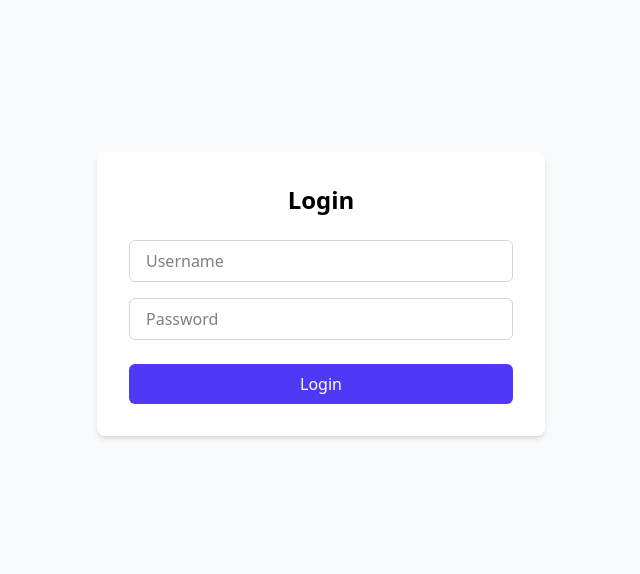
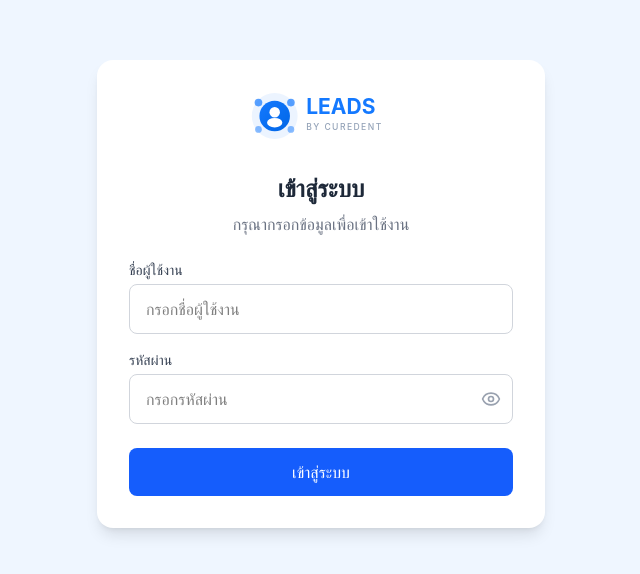
Before and after one commit to cure-connect/lead-web, a React (Vite) app: page /login in a window 1280 px wide. Shown: the part 106-680 px from the top of the page, without its empty margins (319-959 px from the left). Built offline with nearby package versions, Linux system fonts and the light colour scheme; no server answers.

Commit message:
update login page
- add lead logo to login form
- edit background login page
- edit size lead logo

```diff
--- a/src/pages/Login.tsx
+++ b/src/pages/Login.tsx
@@ -1,6 +1,8 @@
 import React, { useState } from 'react';
 import { useNavigate } from 'react-router-dom';
 import { useAuth } from '../context/AuthContext';
+import { Eye, EyeOff } from 'lucide-react';
+import logo from '../assets/leads-logo.svg';
 
 const API_BASE = import.meta.env.VITE_AUTH_URL;
 const API_KEY = import.meta.env.VITE_API_KEY;
@@ -8,15 +10,21 @@
 const Login: React.FC = () => {
   const [username, setUsername] = useState('');
   const [password, setPassword] = useState('');
+  const [showPassword, setShowPassword] = useState(false);
   const [loading, setLoading] = useState(false);
+  const [error, setError] = useState('');
 
   const { login } = useAuth();
   const navigate = useNavigate();
 
   const handleSubmit = async (e: React.FormEvent) => {
     e.preventDefault();
+    setError('');
 
-    if (!username.trim() || !password.trim()) return;
+    if (!username.trim() || !password.trim()) {
+      setError('กรุณากรอก Username และ Password');
+      return;
+    }
 
     try {
       setLoading(true);
@@ -45,43 +53,78 @@
       login(result.data);
 
       navigate('/leads');
-    } catch (error) {
-      alert('Username หรือ Password ไม่ถูกต้อง');
+    } catch {
+      setError('Username หรือ Password ไม่ถูกต้อง');
     } finally {
       setLoading(false);
     }
   };
 
   return (
-    <div className="flex items-center justify-center min-h-screen bg-gray-50">
+    <div className="flex items-center justify-center min-h-screen bg-blue-50">
       <form
         onSubmit={handleSubmit}
-        className="bg-white p-8 rounded-lg shadow-md w-full max-w-md"
+        className="bg-white p-8 rounded-2xl shadow-lg w-full max-w-md mx-4"
       >
-        <h2 className="text-2xl font-bold mb-6 text-center">Login</h2>
 
+        <div className="mb-8 text-center">
+          <img src={logo} alt="Leads Logo" className="h-12 mx-auto" />
+        </div>
+
+        <h2 className="text-2xl font-bold mb-2 text-center text-gray-800">
+          เข้าสู่ระบบ
+        </h2>
+        <p className="text-gray-500 text-center mb-6">
+          กรุณากรอกข้อมูลเพื่อเข้าใช้งาน
+        </p>
+
+        {error && (
+          <div className="mb-4 p-3 bg-red-50 border border-red-200 rounded-lg text-red-600 text-sm">
+            {error}
+          </div>
+        )}
+
+        <div className="mb-4">
+          <label className="block text-sm font-medium text-gray-700 mb-1">
+            ชื่อผู้ใช้งาน
+          </label>
           <input
             type="text"
-          placeholder="Username"
+            placeholder="กรอกชื่อผู้ใช้งาน"
             value={username}
             onChange={(e) => setUsername(e.target.value)}
-          className="w-full border border-gray-300 rounded-md px-4 py-2 mb-4 focus:outline-none focus:ring-2 focus:ring-indigo-500"
+            className="w-full border border-gray-300 rounded-lg px-4 py-3 focus:outline-none focus:ring-2 focus:ring-blue-500 focus:border-transparent"
           />
+        </div>
 
+        <div className="mb-6">
+          <label className="block text-sm font-medium text-gray-700 mb-1">
+            รหัสผ่าน
+          </label>
+          <div className="relative">
             <input
-          type="password"
-          placeholder="Password"
+              type={showPassword ? 'text' : 'password'}
+              placeholder="กรอกรหัสผ่าน"
               value={password}
               onChange={(e) => setPassword(e.target.value)}
-          className="w-full border border-gray-300 rounded-md px-4 py-2 mb-6 focus:outline-none focus:ring-2 focus:ring-indigo-500"
+              className="w-full border border-gray-300 rounded-lg px-4 py-3 pr-12 focus:outline-none focus:ring-2 focus:ring-blue-500 focus:border-transparent"
             />
+            <button
+              type="button"
+              onClick={() => setShowPassword(!showPassword)}
+              className="absolute right-3 top-1/2 -translate-y-1/2 text-gray-400 hover:text-gray-600"
+            >
+              {showPassword ? <EyeOff className="w-5 h-5" /> : <Eye className="w-5 h-5" />}
+            </button>
+          </div>
+        </div>
 
         <button
           type="submit"
           disabled={loading}
-          className="w-full bg-indigo-600 text-white py-2 rounded-md hover:bg-indigo-700 transition disabled:opacity-50"
+          className="w-full bg-blue-600 text-white py-3 rounded-lg font-medium hover:bg-blue-700 transition disabled:opacity-50 disabled:cursor-not-allowed"
         >
-          {loading ? 'Logging in...' : 'Login'}
+          {loading ? 'กำลังเข้าสู่ระบบ...' : 'เข้าสู่ระบบ'}
         </button>
       </form>
     </div>
```
Also changed, not shown: src/assets/leads-logo.svg. Lines whose indentation alone changed are shown as unchanged.
